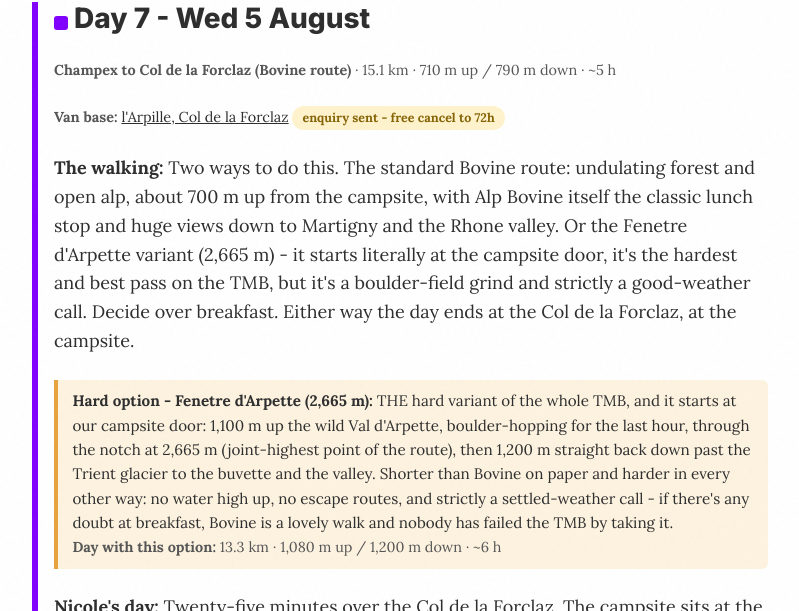
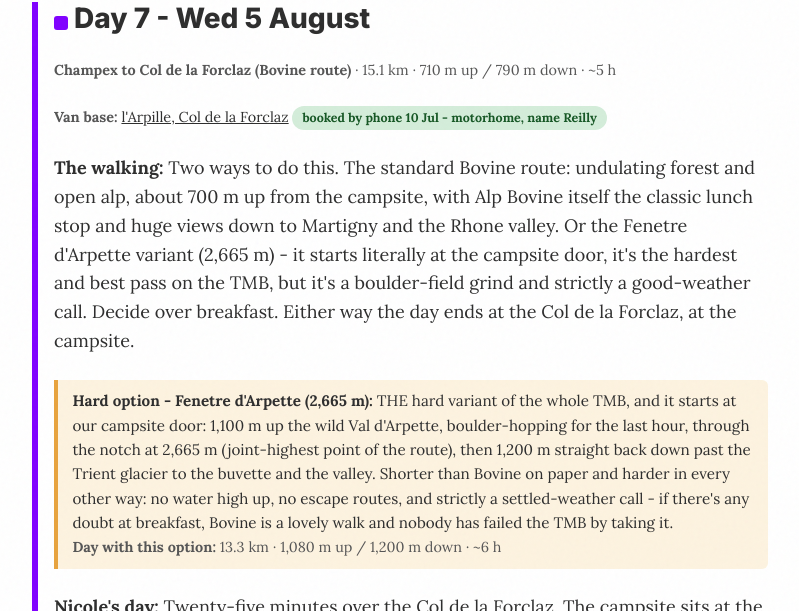
Before and after one commit to seanreillyesq/seanreillyesq.github.io, a Jekyll site: the page built from tmb-2026-plans.html, in a window 1280 px wide and 900 px high, scrolled down 10643 px, cut to the strip 151-762 px from the top of the window. Shown: the whole strip, without its empty margins (240-1039 px from the left). Built offline with Jekyll 4.4.1, drawn with Linux system fonts in a browser that asks for light colours; some of the changed text lies outside the part shown.

Commit message:
TMB: l'Arpille booked by phone (Sophie, 10 Jul) - chip flipped to confirmed

```diff
--- a/tmb-2026-plans.html
+++ b/tmb-2026-plans.html
@@ -75,7 +75,7 @@ permalink: /tmb-2026-plans/
     <tr><td>Fri 31 Jul</td><td>Walkers: wild camp near <a href="http://www.lesmottets.com/tour-du-mont-blanc/english/" target="_blank">Les Mottets</a> (self-catered, no booking) &middot; Nicole: <a href="https://www.aiguillenoire.com/en/home-2/" target="_blank">Aiguille Noire</a>, Val Veny (night 1 of 3) &middot; bad-weather fallback <a href="https://park4night.com/fr/place/13306" target="_blank">Chapieux aire</a></td><td><span class="tmb-chip tmb-chip-wait">3 nights asked</span></td><td>Mottets (safety call) +33 4 79 07 01 70</td></tr>
     <tr><td>Sat 1 + Sun 2 Aug</td><td><a href="https://www.aiguillenoire.com/en/home-2/" target="_blank">Aiguille Noire</a> (nights 2-3 of 3), fallback <a href="https://www.campinglasorgente.net" target="_blank">La Sorgente</a> (Val Veny)</td><td><span class="tmb-chip tmb-chip-wait">3 nights asked</span></td><td>+39 392 1966170</td></tr>
     <tr><td>Mon 3 + Tue 4 Aug</td><td><a href="https://arpette.ch/en/camping-2/" target="_blank">Val d'Arpette, Champex</a></td><td><span class="tmb-chip tmb-chip-wait">booking requested</span></td><td>Nour +41 27 783 12 21</td></tr>
-    <tr><td>Wed 5 Aug</td><td><a href="https://www.valleedutrient.ch/en/campsite-l-arpille-fp480" target="_blank">l'Arpille, Col de la Forclaz</a></td><td><span class="tmb-chip tmb-chip-wait">enquiry sent</span></td><td>+41 27 722 26 88</td></tr>
+    <tr><td>Wed 5 Aug</td><td><a href="https://www.valleedutrient.ch/en/campsite-l-arpille-fp480" target="_blank">l'Arpille, Col de la Forclaz</a></td><td><span class="tmb-chip tmb-chip-ok">booked by phone 10 Jul</span></td><td>+41 27 722 26 88 (Sophie)</td></tr>
     <tr><td>Thu 6 Aug</td><td><a href="https://www.campingchamonix.com/en/" target="_blank">Camping du Glacier, Argentière</a></td><td><span class="tmb-chip tmb-chip-turnup">turn up from 14:00</span></td><td>+33 4 50 54 17 36</td></tr>
     <tr><td>Fri 7 Aug</td><td><a href="http://www.camping-bellevue-leshouches.com/" target="_blank">Bellevue, Les Houches</a></td><td><span class="tmb-chip tmb-chip-ok">confirmed</span></td><td>Cathy +33 6 33 50 34 12</td></tr>
   </tbody>
@@ -178,7 +178,7 @@ const DAYS = [
   walkers:"Two ways to do this. The standard Bovine route: undulating forest and open alp, about 700 m up from the campsite, with Alp Bovine itself the classic lunch stop and huge views down to Martigny and the Rhone valley. Or the Fenetre d'Arpette variant (2,665 m) - it starts literally at the campsite door, it's the hardest and best pass on the TMB, but it's a boulder-field grind and strictly a good-weather call. Decide over breakfast. Either way the day ends at the Col de la Forclaz, at the campsite.",
   variant:{name:"Hard option - Fenetre d'Arpette (2,665 m)",text:"THE hard variant of the whole TMB, and it starts at our campsite door: 1,100 m up the wild Val d'Arpette, boulder-hopping for the last hour, through the notch at 2,665 m (joint-highest point of the route), then 1,200 m straight back down past the Trient glacier to the buvette and the valley. Shorter than Bovine on paper and harder in every other way: no water high up, no escape routes, and strictly a settled-weather call - if there's any doubt at breakfast, Bovine is a lovely walk and nobody has failed the TMB by taking it.",
    stats:"13.3 km &middot; 1,080 m up / 1,200 m down &middot; ~6 h"},
-  base:"l'Arpille, Col de la Forclaz", url:"https://www.valleedutrient.ch/en/campsite-l-arpille-fp480", chip:["wait","enquiry sent - free cancel to 72h"],
+  base:"l'Arpille, Col de la Forclaz", url:"https://www.valleedutrient.ch/en/campsite-l-arpille-fp480", chip:["ok","booked by phone 10 Jul - motorhome, name Reilly"],
   driver:"Twenty-five minutes over the Col de la Forclaz. The campsite sits at the top of the pass, on the walking route itself about 2 km before Trient - the walkers stop at the door rather than descending the extra bit.",
   drive:{idx:3, km:25.2, note:"Champex to Col de la Forclaz"},
   gmap:"https://www.google.com/maps/dir/?api=1&origin=46.0243,7.1093&destination=46.05848,7.00137&travelmode=driving",
```
